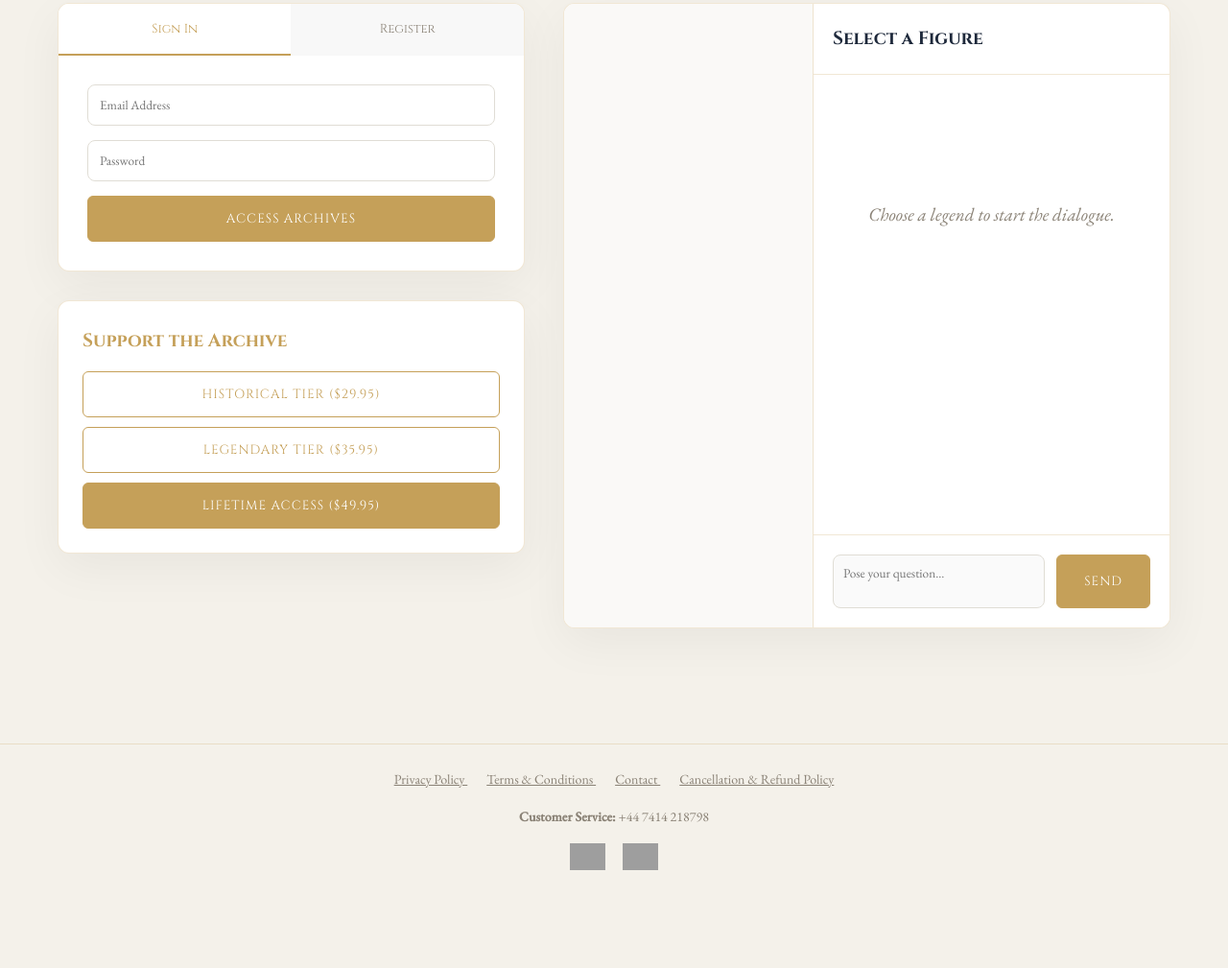
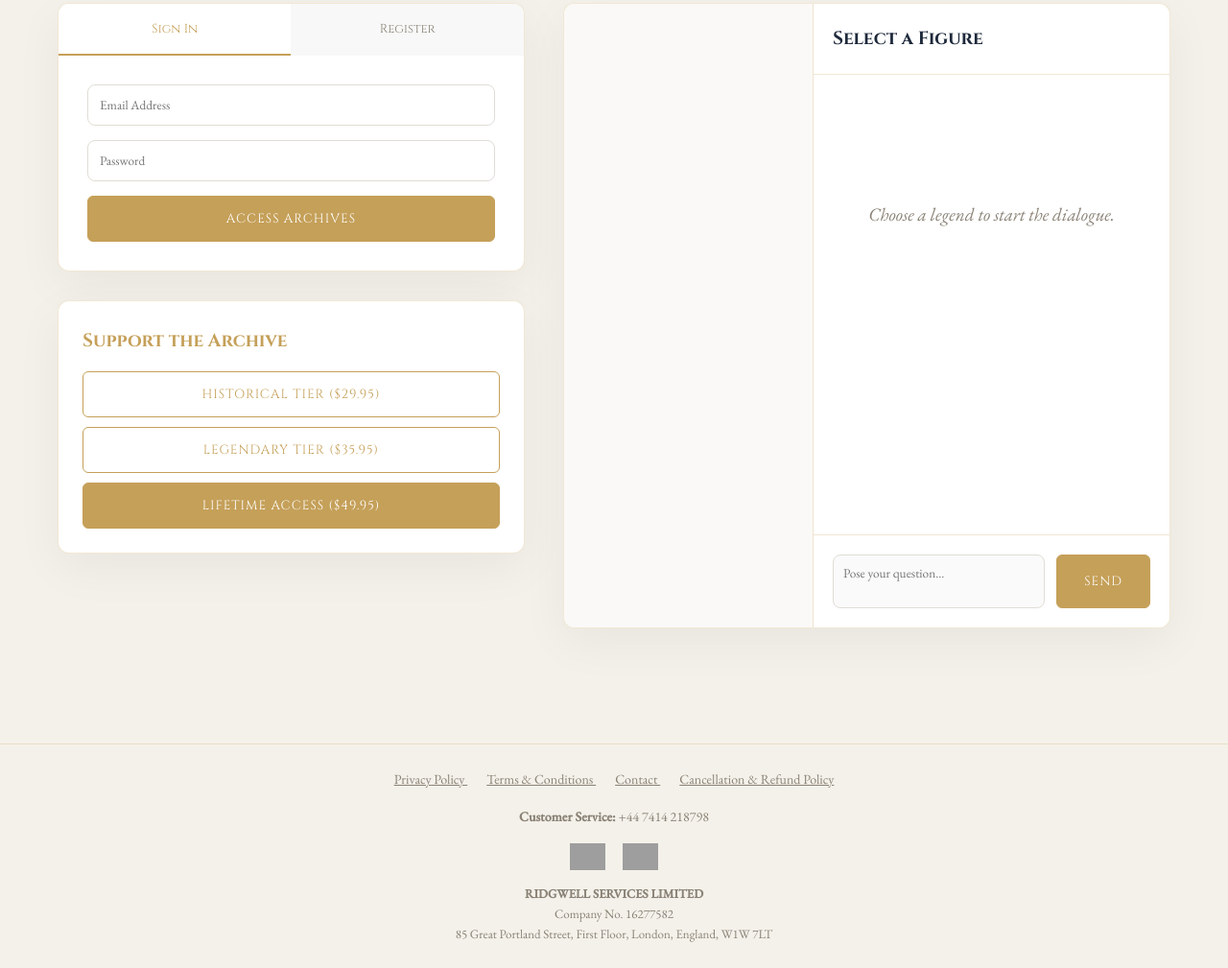
Before and after one commit to MarkvanStratum/legendspeak, a website: page public/index.html in a window 1280 px wide. Shown: the part 343-1352 px from the top of the page at 96% size. Before the commit the page ends 1285 px from the top, so only its background shows below. Drawn offline with nearby package versions, Linux system fonts and the light colour scheme; no server answers; grey boxes are pictures that could not be loaded.

Commit message:
Add files via upload

```diff
--- a/public/index.html
+++ b/public/index.html
@@ -298,17 +298,18 @@ border-top:1px solid rgba(197,160,89,0.25);
     Contact
   </a>
 
-<a href="/refund-policy.html" style="color:#8a8276;margin-left:20px;">
-  Cancellation & Refund Policy
-</a>
+  <a href="/refund-policy.html" style="color:#8a8276;margin-left:20px;">
+    Cancellation & Refund Policy
+  </a>
 </div>
+
 <!-- Customer Service -->
 <div style="margin-bottom:15px;">
   <strong>Customer Service:</strong> +44 7414 218798
 </div>
 
 <!-- Payment Logos -->
-<div style="margin-bottom:10px;">
+<div style="margin-bottom:15px;">
   <img src="https://static.vecteezy.com/system/resources/previews/020/975/572/original/visa-logo-visa-icon-transparent-free-png.png"
        alt="Visa"
        style="height:28px;margin-right:15px;vertical-align:middle;">
@@ -318,6 +319,13 @@ border-top:1px solid rgba(197,160,89,0.25);
        style="height:28px;vertical-align:middle;">
 </div>
 
+<!-- Company Details (THIS is what they want) -->
+<div style="font-size:13px; line-height:1.6;">
+  <strong>RIDGWELL SERVICES LIMITED</strong><br>
+  Company No. 16277582<br>
+  85 Great Portland Street, First Floor, London, England, W1W 7LT
+</div>
+
 </footer>
 
 </body>
```
